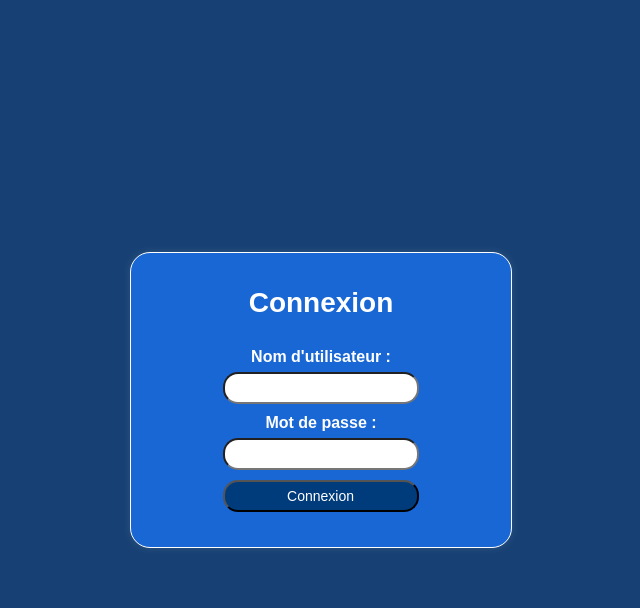
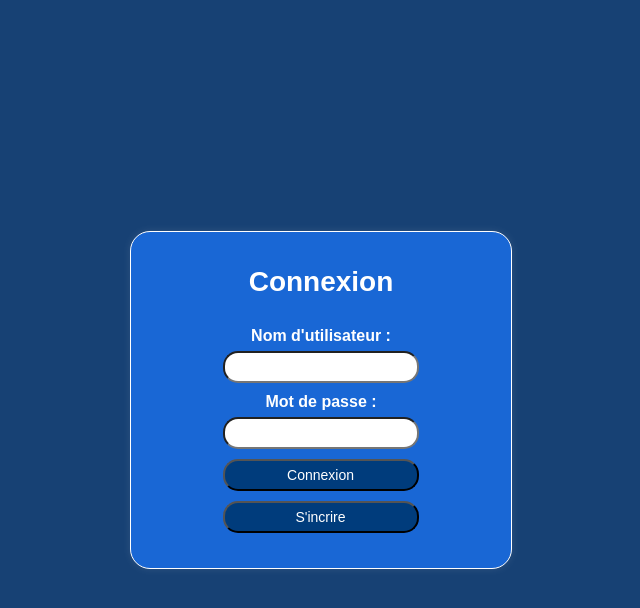
Before and after one commit to sashabrun/Cv_generator, a PHP site: page /Template/Connexion.html in a window 1280 px wide. Shown: the top 608 px of the page, without its empty margins (319-959 px from the left). Run offline with PHP 8.4, Linux system fonts and the light colour scheme.

Commit message:
Page redirection

```diff
--- a/Front/Css/Inscription.css
+++ b/Front/Css/Inscription.css
@@ -56,7 +56,18 @@ input[type="submit"] {
     border-radius: 15px;
 }
 
+input[type="button"] {
+    background-color: #003c7c;
+    color: #fff;
+    cursor: pointer;
+    border-radius: 15px;
+}
+
 input[type="submit"]:hover {
+    background-color: #0081ff;
+}
+
+input[type="button"]:hover {
     background-color: #0081ff;
 }
 
--- a/Front/Template/Connexion.html
+++ b/Front/Template/Connexion.html
@@ -15,5 +15,8 @@
         <input type="password" name="password">
         <input type="submit" name="submit" value="Connexion">
 </form>
+<a href="Inscription.html">
+    <input type="button" name="submit" value="S'incrire">
+</a>
 </body>
 </html>
```
